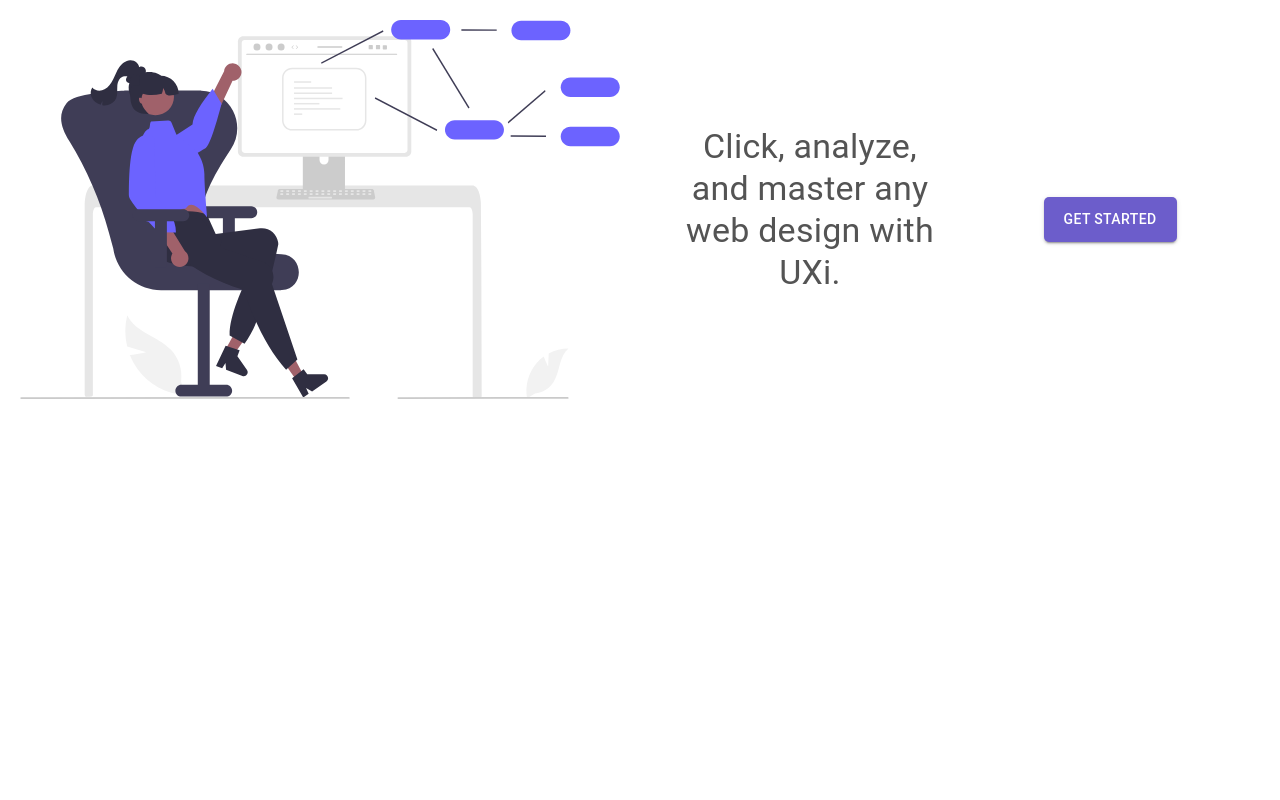
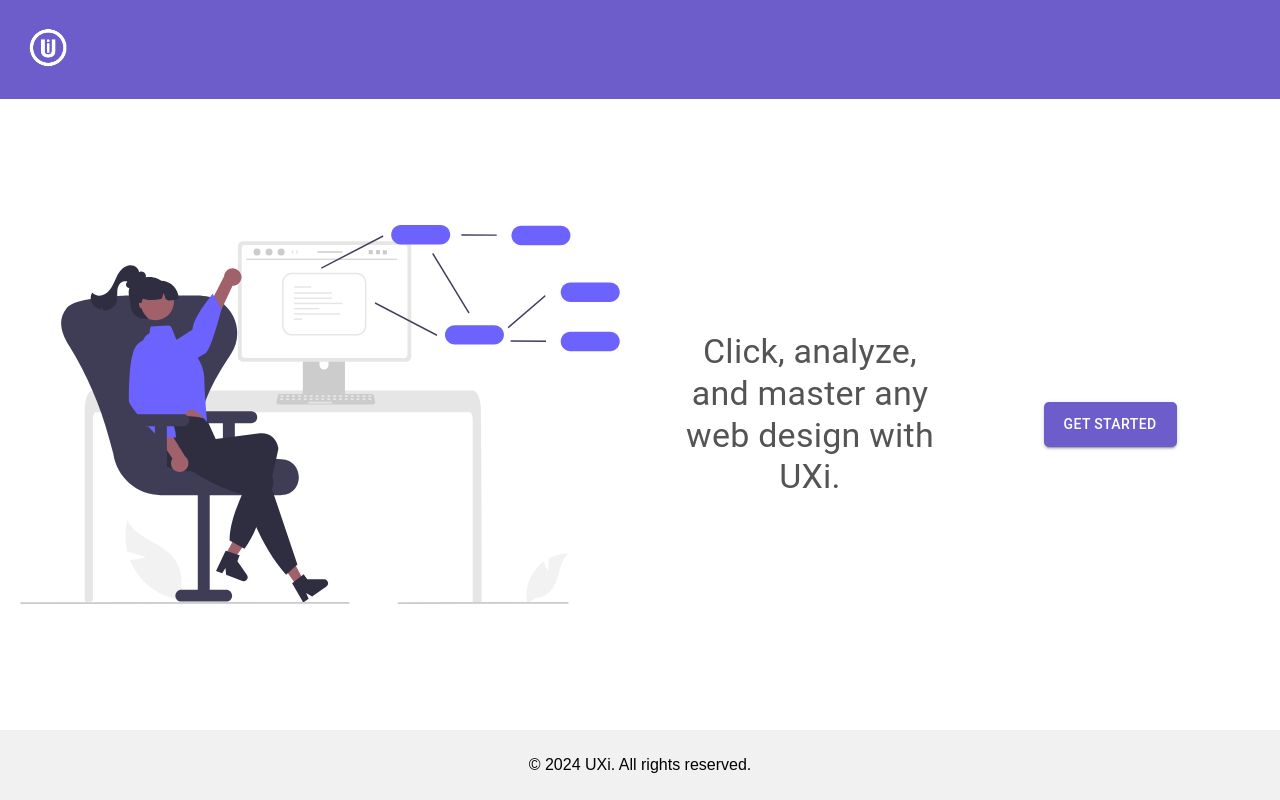
Before and after one commit to JoseTobon/UXi, a React (Vite) app in the folder frontend/: page / in a window 1280 px wide. Built offline with nearby package versions, Linux system fonts and the light colour scheme.

Commit message:
Procesamiento de imagenes a bits

```diff
--- a/frontend/src/App.css
+++ b/frontend/src/App.css
@@ -14,3 +14,9 @@
     padding-top: 60px;
     box-sizing: border-box; /* Asegura que el padding no afecte el tamaño máximo de la imagen */
 }
+
+.predicted-label{
+    margin-bottom: 20px;
+    text-align: center;
+    font-size: 24px; /* Ajusta el tamaño de la fuente según sea necesario */
+}
--- a/frontend/src/App.tsx
+++ b/frontend/src/App.tsx
@@ -95,41 +95,60 @@
 */
 
 import React, { useState } from 'react';
+import Header from './components/Header';
 import MainContent from './components/MainContent';
+import Footer from './components/Footer';
 import ImageUploadModal from './components/ImageUploadModal';
-import './App.css'; // Asegúrate de que este archivo exista y tenga los estilos necesarios
+import './App.css';
 
 const App: React.FC = () => {
     const [isModalOpen, setIsModalOpen] = useState(false);
-    const [uploadedImageUrl, setUploadedImageUrl] = useState<string | null>(null);
+    const [uploadedImage, setUploadedImage] = useState<string | null>(null);
+    const [processedImage, setProcessedImage] = useState<string | null>(null);
+    const [predictText, setPredictText] = useState<string>('');
+
+    const handleImageUpload = (image: File) => {
+        setUploadedImage(URL.createObjectURL(image));
+    };
+
+    const handleProcessedImage = (imageSrc: string) => {
+        setProcessedImage(imageSrc);
+    };
+
+    const handleTextPredict = (predictText: string) => {
+        setPredictText(predictText);
+    };
 
     const handleGetStartedClick = () => {
         setIsModalOpen(true);
     };
 
-    const handleCloseModal = () => {
-        setIsModalOpen(false);
-    };
+    return (
+        <div className="app">
+            <Header />
 
-    const handleImageUpload = (image: File) => {
-        console.log('Image uploaded:', image);
-        // El manejo de la imagen subida está en el modal
-    };
+            {/* Condicionalmente renderiza componentes */}
+            {processedImage && predictText ? (
+                <div className="results">
+                    <img src={processedImage} alt="Processed" className="processed-image" />
+                    <div className="predicted-text">Puntuacion: {predictText}</div>
+                </div>
+            ) : (
+                <>
+                    {!uploadedImage && <MainContent onGetStartedClick={handleGetStartedClick} />}
+                    {uploadedImage && <img src={uploadedImage} alt="Uploaded" className="uploaded-image" />}
+                </>
+            )}
 
-    return (
-        <div>
-            {!uploadedImageUrl ? (
-                <MainContent onGetStartedClick={handleGetStartedClick} />
-            ) : (
-                <div className="uploaded-content">
-                    <img src={uploadedImageUrl} alt="Uploaded" className="uploaded-image" />
-                </div>
-            )}
-             <ImageUploadModal
+            <ImageUploadModal
                 isOpen={isModalOpen}
                 onClose={() => setIsModalOpen(false)}
                 onImageUpload={handleImageUpload}
+                onProcessedImage={handleProcessedImage}
+                onTextPredict={handleTextPredict}
             />
+
+            {!processedImage && !predictText && <Footer />}
         </div>
     );
 };
```
Also changed, not shown: frontend/src/components/ImageUploadModal.tsx (+7 -3 lines).
